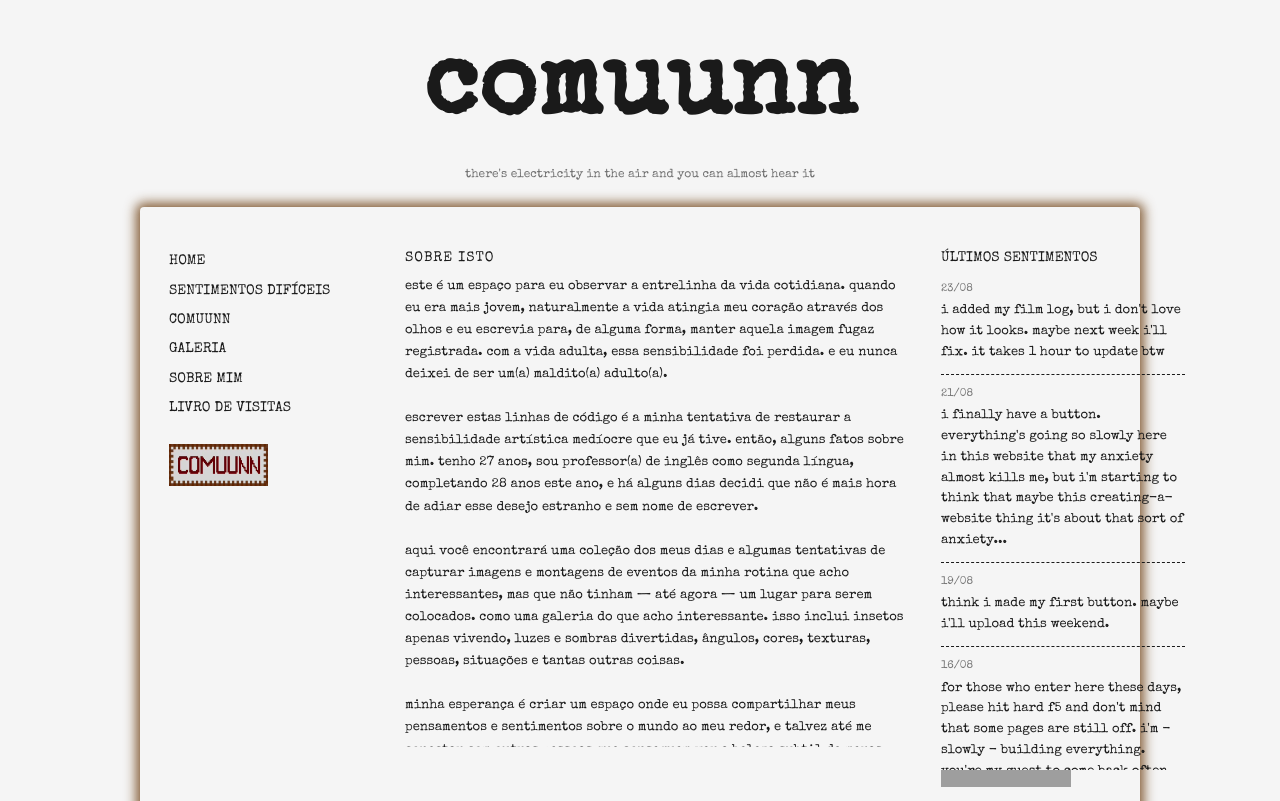
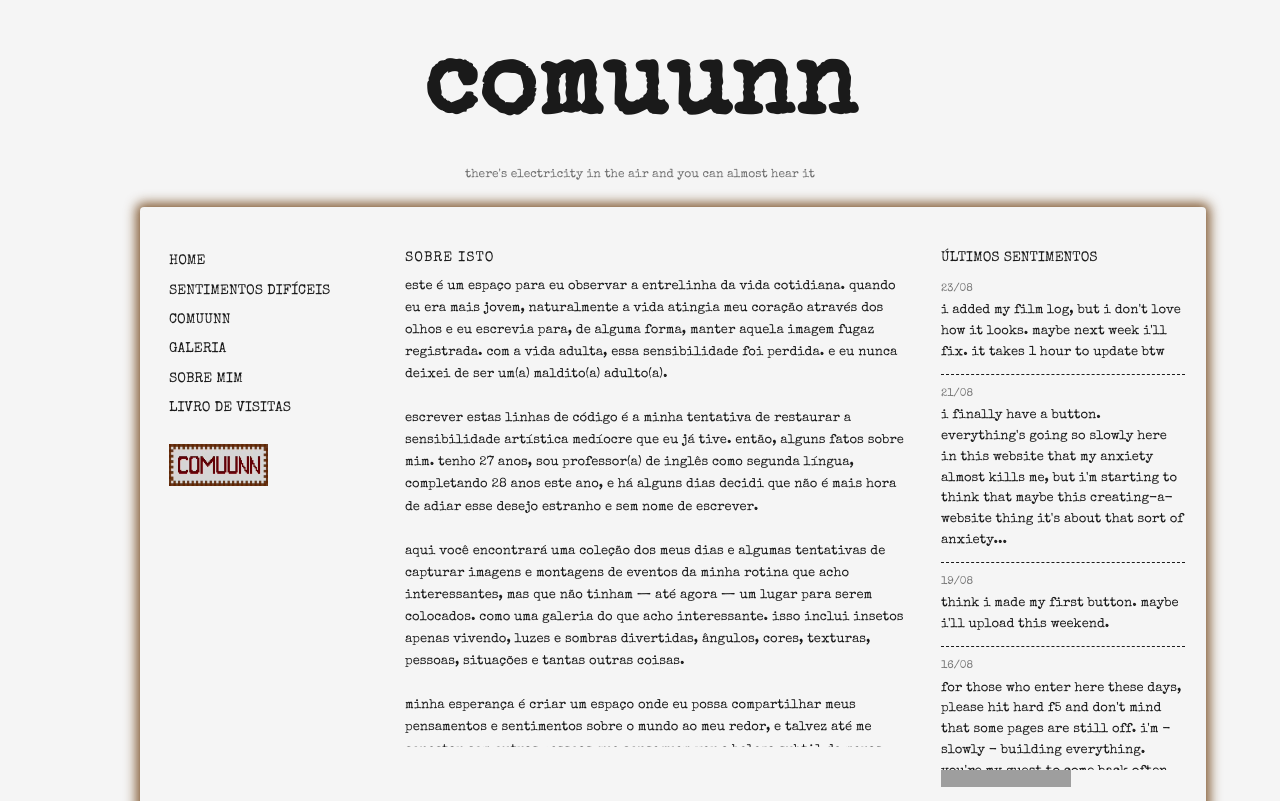
Before and after one commit to guiolhermer/comuunn, a Jekyll site: the page built from index.html, in a window 1280 px wide. Shown: the top 801 px of the page. Built offline with Jekyll 4.4.1, drawn with Linux system fonts in a browser that asks for light colours; grey boxes are pictures that could not be loaded.

Commit message:
fix: update width of link styles for improved layout consistency

```diff
--- a/assets/style.css
+++ b/assets/style.css
@@ -47,7 +47,7 @@ a:hover {
 	box-shadow: 0 0 12px 4px rgba(112, 66, 20, 0.85);
 	border-radius: 4px;
   box-sizing: border-box;
-  width: 100%;
+  width: 1066px;
 }
 
 /* ---------- título do site (usado no masthead da home e dos posts) ---------- */
```
